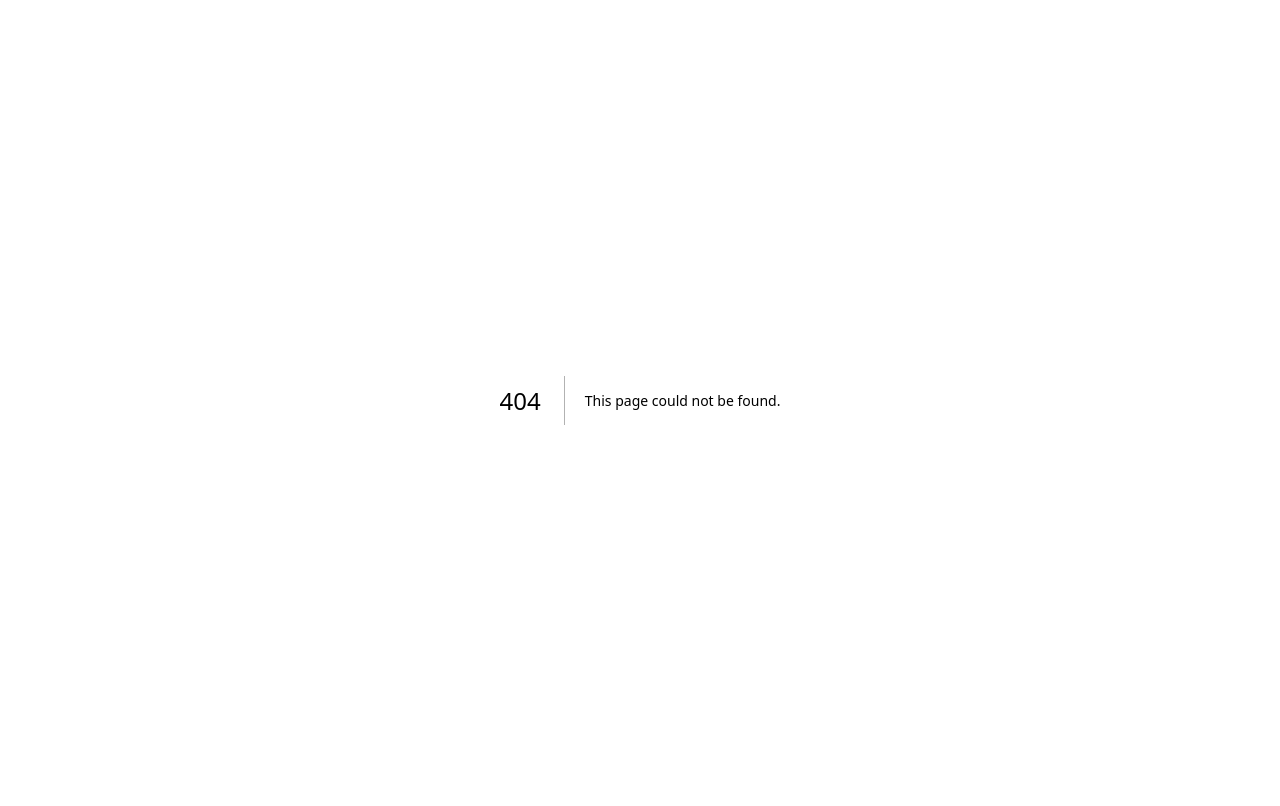
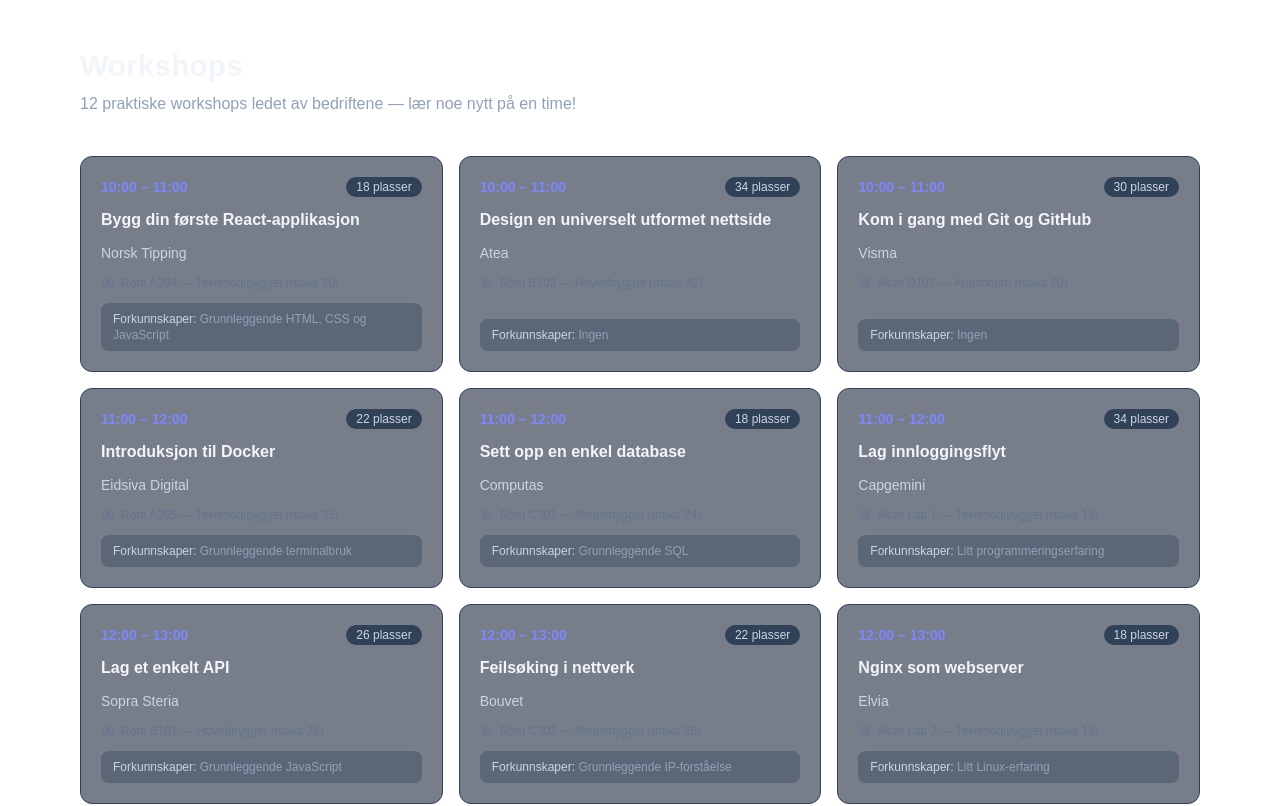
Before and after one commit to SharkFF0/2inf-festival, a Next.js app: page /workshops in a window 1280 px wide. Before the commit this address had no page. Shown: the top 806 px of the page. Built offline with nearby package versions, Linux system fonts and the light colour scheme.

Commit message:
Add the workshop underpage to the site

```diff
--- /dev/null
+++ b/app/workshops/page.tsx
@@ -0,0 +1,101 @@
+import { workshops, bedrifter, rom } from "@/data/festival";
+
+function getBedrift(id: number) {
+  return bedrifter.find((b) => b.id === id);
+}
+
+function getRom(id: number) {
+  return rom.find((r) => r.id === id);
+}
+
+export default function Workshops() {
+  const sorted = [...workshops].sort((a, b) =>
+    a.startTid.localeCompare(b.startTid),
+  );
+
+  return (
+    <div className="mx-auto max-w-6xl px-4 py-12">
+      <div className="mb-10">
+        <h1 className="text-3xl font-bold text-slate-100">Workshops</h1>
+        <p className="mt-2 text-slate-400">
+          {workshops.length} praktiske workshops ledet av bedriftene &mdash; lær
+          noe nytt på en time!
+        </p>
+      </div>
+
+      <div className="grid gap-4 sm:grid-cols-2 lg:grid-cols-3">
+        {sorted.map((w) => {
+          const bedrift = getBedrift(w.holderBedriftId);
+          const klasserom = getRom(w.romId);
+
+          return (
+            <article
+              key={w.id}
+              className="flex flex-col gap-3 rounded-xl border border-slate-700 bg-slate-800/60 p-5 transition-all hover:border-indigo-500/40 hover:bg-slate-800"
+            >
+              {/* Tid */}
+              <div className="flex items-center justify-between">
+                <span className="text-sm font-semibold text-indigo-400">
+                  {w.startTid} – {w.sluttTid}
+                </span>
+                <span className="rounded-full bg-slate-700 px-2.5 py-0.5 text-xs text-slate-300">
+                  {w.maksPlasser} plasser
+                </span>
+              </div>
+
+              {/* Tittel */}
+              <h2 className="font-semibold text-slate-100 leading-snug">
+                {w.tittel}
+              </h2>
+
+              {/* Bedrift */}
+              {bedrift && (
+                <p className="text-sm text-slate-400">
+                  <span className="font-medium text-slate-300">
+                    {bedrift.navn}
+                  </span>
+                </p>
+              )}
+
+              {/* Rom */}
+              {klasserom && (
+                <div className="flex items-center gap-1.5 text-xs text-slate-500">
+                  <svg
+                    xmlns="http://www.w3.org/2000/svg"
+                    className="h-3.5 w-3.5"
+                    fill="none"
+                    viewBox="0 0 24 24"
+                    stroke="currentColor"
+                  >
+                    <path
+                      strokeLinecap="round"
+                      strokeLinejoin="round"
+                      strokeWidth={2}
+                      d="M17.657 16.657L13.414 20.9a1.998 1.998 0 01-2.827 0l-4.244-4.243a8 8 0 1111.314 0z"
+                    />
+                    <path
+                      strokeLinecap="round"
+                      strokeLinejoin="round"
+                      strokeWidth={2}
+                      d="M15 11a3 3 0 11-6 0 3 3 0 016 0z"
+                    />
+                  </svg>
+                  Rom {klasserom.romnummer} &mdash; {klasserom.bygning} (maks{" "}
+                  {klasserom.kapasitet})
+                </div>
+              )}
+
+              {/* Forkunnskaper */}
+              <div className="mt-auto rounded-lg bg-slate-700/40 px-3 py-2 text-xs text-slate-400">
+                <span className="font-medium text-slate-300">
+                  Forkunnskaper:{" "}
+                </span>
+                {w.forkunnskaper}
+              </div>
+            </article>
+          );
+        })}
+      </div>
+    </div>
+  );
+}
```
